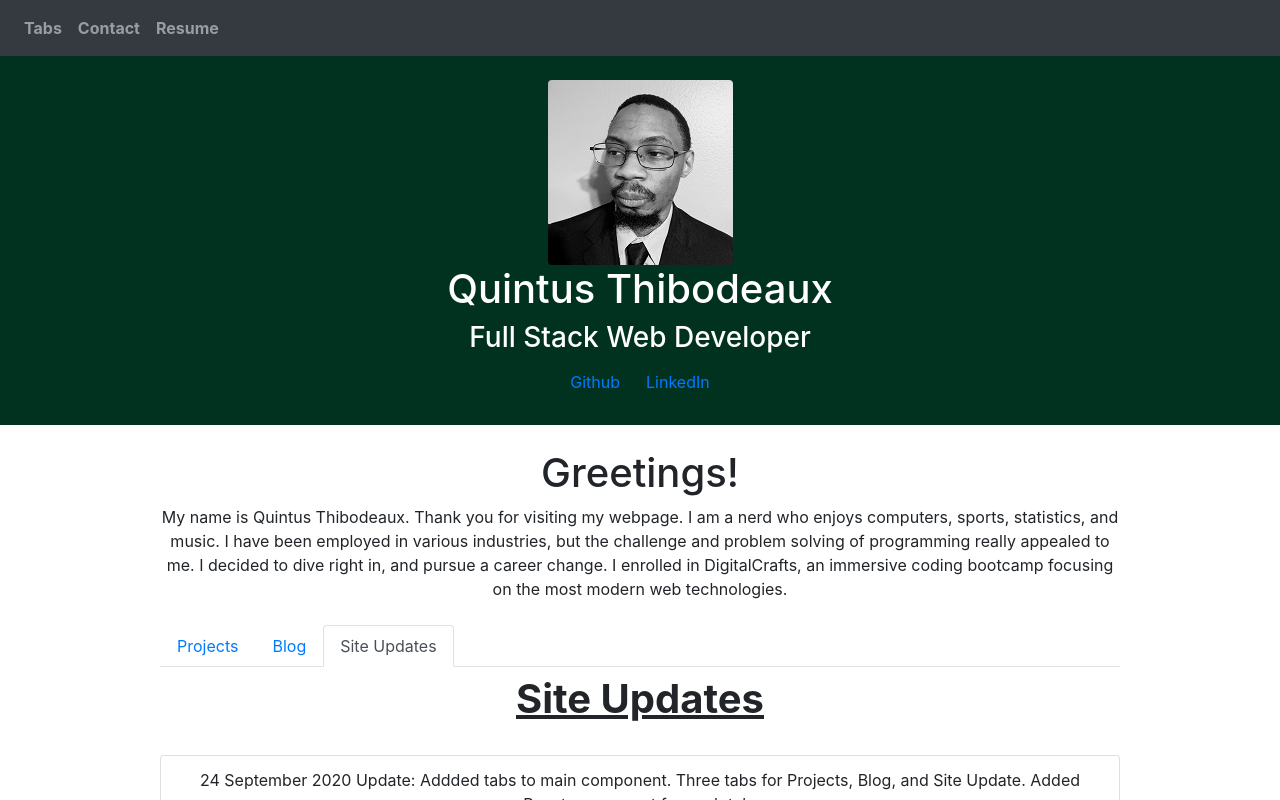
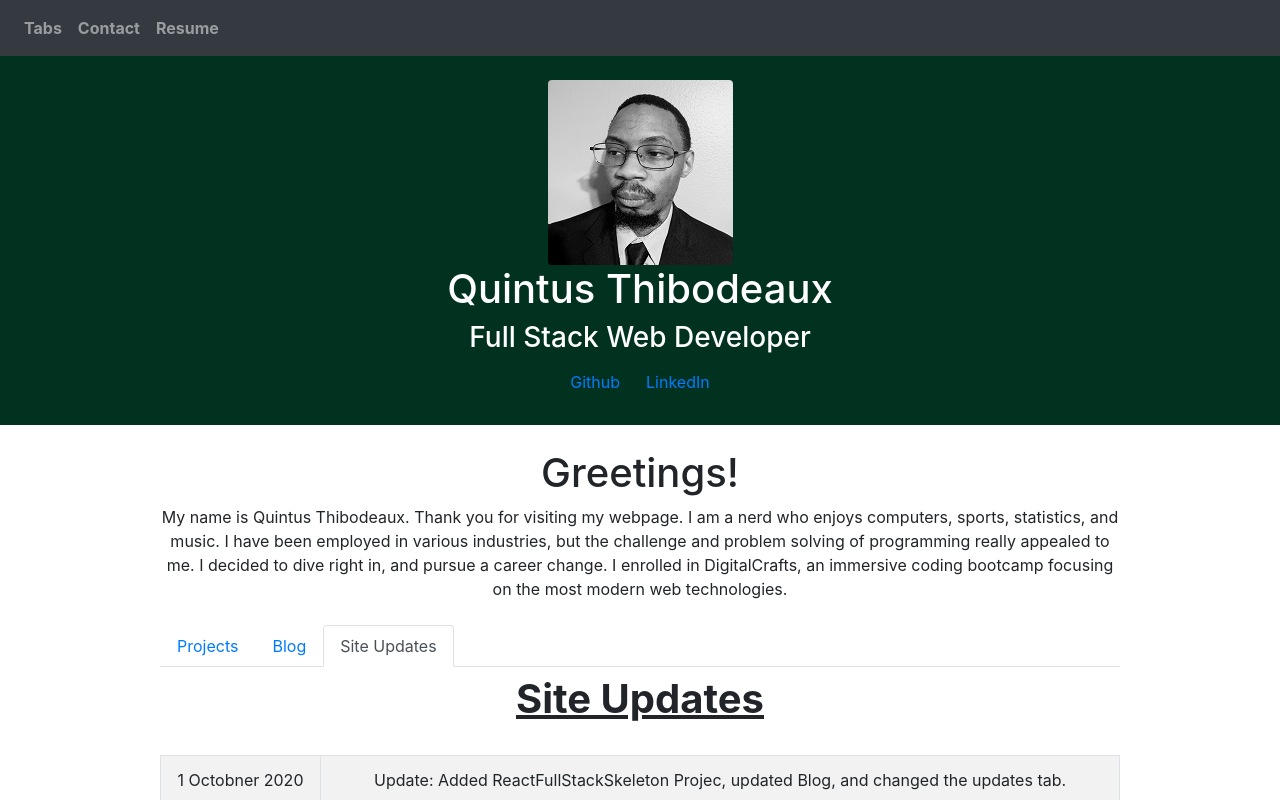
Before and after one commit to qthibodeaux/Portfolio, a React (Create React App) app: page / in a window 1280 px wide. Both pictures are taken after a click on the tab "Site Updates". Shown: the top 800 px of the page. Built offline with nearby package versions, Linux system fonts and the light colour scheme.

Commit message:
Updated Projects, Added Blog Entry, and Updated table in Updates.

```diff
--- a/src/components/info.js
+++ b/src/components/info.js
@@ -1,5 +1,16 @@
 
 const projects = [
+    {
+        "name": "ReactFullStackSkeleton",
+        "headline": "Full Stack Template",
+        "caption": "",
+        "hasGithub": true,
+        "githubrepo": "https://github.com/qthibodeaux/ReactFullStackSkeleton",
+        "hassite": "hidden",
+        "site": "A Full Stack template that uses React, ExpressJS, Knexjs, postgres, and other technologies. I use this as a jumping point to start personal full stack projects.",
+        "gif": "ReactSkele.gif",
+        "tags": {"html5/css": true, "react":true, "expressjs":true, "postgres":true, "axios": true},
+    },
     {
         "name": "Sidelined",
         "headline": "React Webpage",
@@ -48,6 +59,17 @@ const projects = [
 
 const blogs = [
     {
+        title: "Spooky SZN",
+        image: "skelecrop.png",
+        subtitle: "Still at it!",
+        p1: "This week’s update came a little later than I planned. I am currently juggling multiple projects that I am trying to finish. I don’t have an issue juggling the projects and I have done well with time management. I just have to remember that programming takes much longer than I think it is going to take. Even when I have it planned out, have my resources readily available, and reduce scope of the project, it will rarely come together as fast as I hope it is.",
+        p2: "On that note, when I am comfortable and in my zone, I can crank out some code! I am getting pretty efficient in my comfort areas. I am happy with my progress in working with Bootstrap, React, Express, and knex. It is really encouraging and more than a sign that I can do it. But I know I can be great at this coding thing.",
+        p3: "On the opposite side of that, I have to remember to push myself. Don’t just settle for doing the things I am good at. But to practice those new skills and become comfortable with those. It took some tooling to get comfortable with Bootstrap. I know my blindspots and will continue to improve. I am really grateful for the circle I have. My mentors continue to push me but remain great resources of knowledge when I am in a rut. ",
+        p4: "Wrapping this up, I am excited for the projects I have coming up. The few solo projects are coming to a close. One is a major project that would’ve taken me WEEKS to finish earlier this year. I cranked out most of the code last weekend before the week’s task beat me up and delayed my progress. Soon I will also start collaborating with some of my bootcamp friends. Those guys are awesome and it’s fun to communicate and watch us grow together. ",
+        p5: "",
+        date: "October 1, 2020",
+    },
+    {
         title: "Be Someone",
         image: "besomeonecrop.jpg",
         subtitle: "",
@@ -61,7 +83,8 @@ const blogs = [
 ]
 
 const updates = [
-    {content: "24 September 2020 Update: Addded tabs to main component. Three tabs for Projects, Blog, and Site Update. Added React component for each tab."},
+    {date: "1 Octobner 2020 ", content: "Update: Added ReactFullStackSkeleton Projec, updated Blog, and changed the updates tab."},
+    {date: "24 September 2020 ", content: "Update: Addded tabs to main component. Three tabs for Projects, Blog, and Site Update. Added React component for each tab."},
 ]
 
 export { blogs, projects, updates }
--- a/src/components/plist.js
+++ b/src/components/plist.js
@@ -50,6 +50,7 @@ function PList () {
         { name: 'Postgresql', value: '5' },
         { name: 'React', value: '6' },
         { name: 'Redux', value: '7' },
+        { name: 'axios', value: '8'},
       ];
 
       const jump = (name, value) => {
@@ -63,6 +64,7 @@ function PList () {
               case '5': { setDisplay(projects.filter((word) => {return word.tags.postgres === true})); break; }
               case '6': { setDisplay(projects.filter((word) => {return word.tags.react === true})); break; }
               case '7': { setDisplay(projects.filter((word) => {return word.tags.redux === true})); break; }
+              case '8': { setDisplay(projects.filter((word) => {return word.tags.axios === true})); break; }
               default: { setDisplay(projects) }
           }
       }
--- a/src/components/updates.js
+++ b/src/components/updates.js
@@ -1,12 +1,13 @@
 import React from 'react';
 import { updates } from "./info";
-import ListGroup from 'react-bootstrap/ListGroup';
+import Table from 'react-bootstrap/Table';
 
-function UpdateItem (props) {
+function TableUpdate (props) {
     return (
-        <ListGroup.Item>
-            {props.element.content}
-        </ListGroup.Item>
+        <tr>
+            <td>{props.element.date}</td>
+            <td>{props.element.content}</td>
+        </tr>
     )
 }
 
@@ -16,11 +17,13 @@ function Updates () {
             <div className="pt-2 pb-4 justify-content-center">
                 <h1 style={{"text-decoration":"underline"}}><strong>Site Updates</strong></h1>
             </div>
-            <ListGroup>
-                {updates.map((element, Index) => {
-                    return <UpdateItem element={element} Index={Index} />
-                })}
-            </ListGroup>
+            <Table striped bordered hover>
+                <tbody>
+                    {updates.map((element, Index) => {
+                        return <TableUpdate element={element} Index={Index} />
+                    })}
+                </tbody>
+            </Table>
         </div>
     )
 }
```
Also changed, not shown: public/ReactSkele.gif (added), public/skelecrop.png (added).
